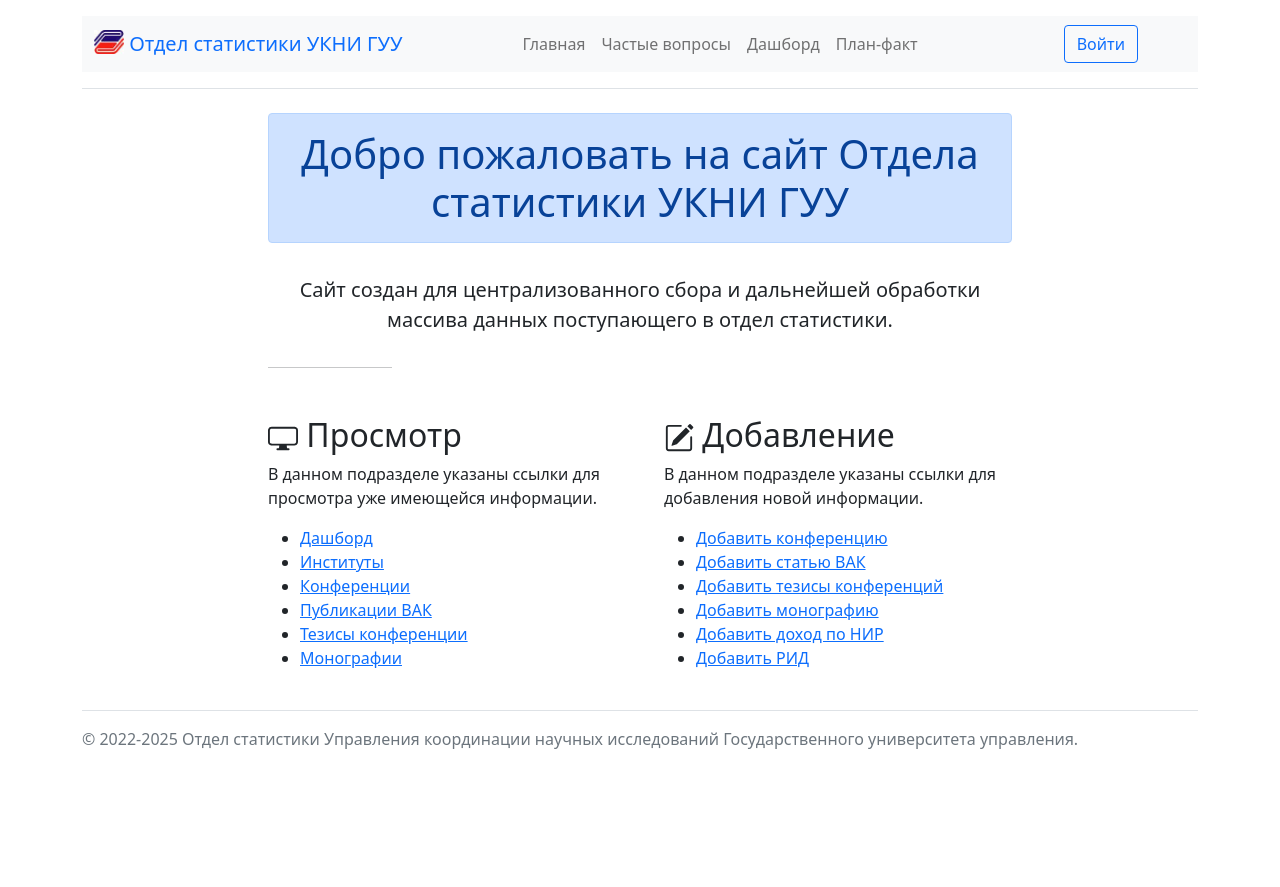
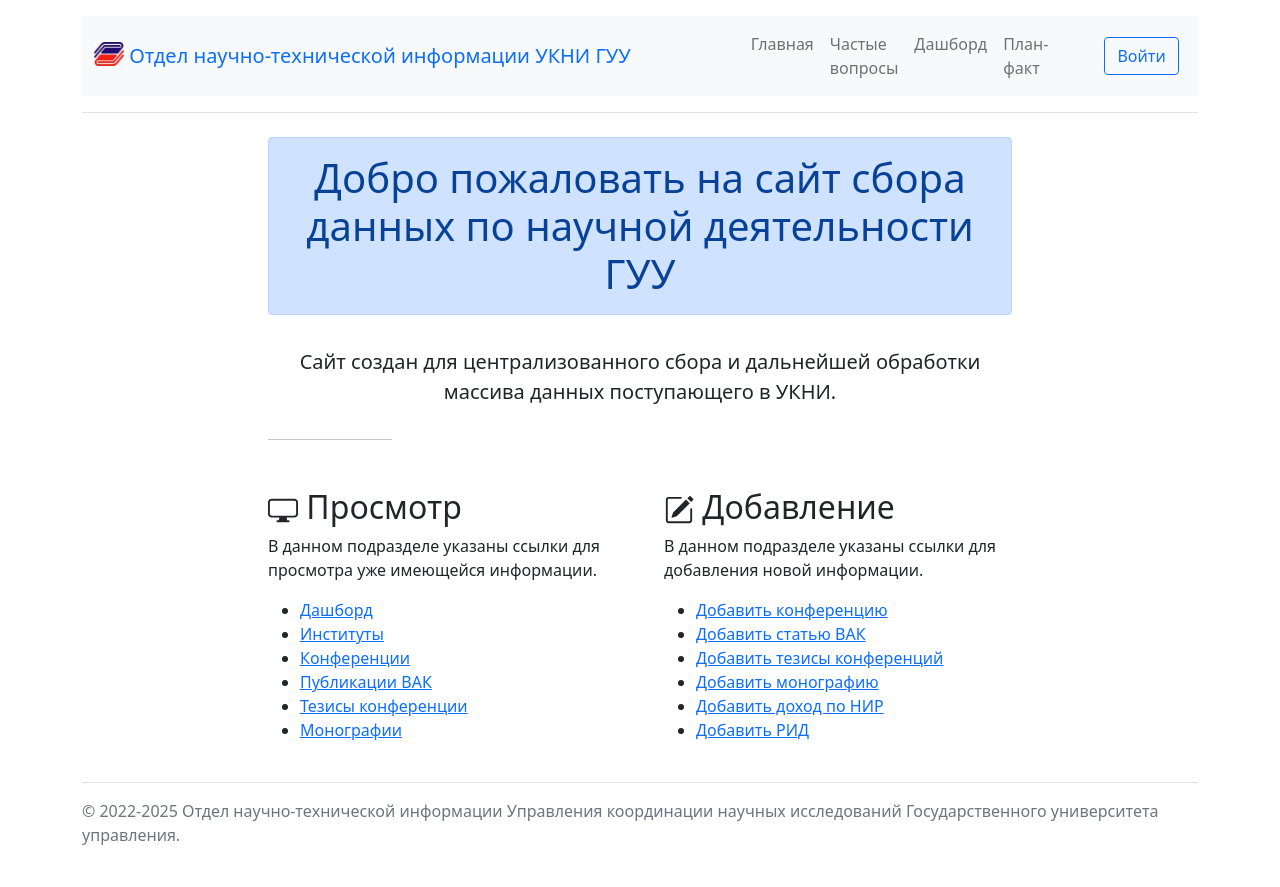
Before and after one commit to finking/stat_univer, a Django app: page / in a window 1280 px wide. Before the commit the page ends 749 px from the top, so only its background shows below. Run offline with Django 4.2, Linux system fonts and the light colour scheme.

Commit message:
Change name of the department

```diff
--- a/stat_univer/main/admin.py
+++ b/stat_univer/main/admin.py
@@ -100,8 +100,8 @@ admin.site.register(Monograph, MonographAdmin)
 admin.site.register(Income, IncomeAdmin)
 admin.site.register(RID, RIDAdmin)
 
-admin.site.site_title = 'Админ-панель сайта отдела статистики ГУУ'
-admin.site.site_header = 'Админ-панель сайта отдела статистики ГУУ'
+admin.site.site_title = 'Админ-панель сайта отдела НТИ ГУУ'
+admin.site.site_header = 'Админ-панель сайта отдела НТИ ГУУ'
 
 
 # Добавление экспорта-импорта из админ-панели с помощью библиотеки django-import-export
--- a/stat_univer/main/apps.py
+++ b/stat_univer/main/apps.py
@@ -4,4 +4,4 @@ from django.apps import AppConfig
 class MainConfig(AppConfig):
     default_auto_field = 'django.db.models.BigAutoField'
     name = 'main'
-    verbose_name = 'Отдел статистики ГУУ'
+    verbose_name = 'Отдел НТИ ГУУ'
--- a/stat_univer/main/models.py
+++ b/stat_univer/main/models.py
@@ -254,7 +254,7 @@ class BaseModel(models.Model):
     Points = models.FloatField('Количество баллов: ',
                                default=0,
                                blank=True)
-    Comment = models.TextField('Комментарий отдела статистики: ',
+    Comment = models.TextField('Комментарий проверяющего: ',
                                blank=True,
                                null=True)
     Departure = models.ForeignKey(
--- a/stat_univer/main/templates/authentication/department_parametr_list.html
+++ b/stat_univer/main/templates/authentication/department_parametr_list.html
@@ -29,7 +29,7 @@
                       <th scope="col" class="col-1 text-center">Зачет</th>
                       <th scope="col" class="col-1 text-center">Баллы</th>
                       <th scope="col" class="col-1 text-center">Год</th>
-                      <th scope="col" class="col-4 text-center">Комментарии отдела статистики </th>
+                      <th scope="col" class="col-4 text-center">Комментарии проверяющего </th>
                     </tr>
               </thead>
              <tbody>
--- a/stat_univer/main/templates/main/base.html
+++ b/stat_univer/main/templates/main/base.html
@@ -23,7 +23,7 @@
                   <div class="container-fluid">
                     <a class="navbar-brand text-primary" href="/">
                           <img src="{% static 'main/images/31-thumb_logo.jpg' %}" alt="" width="30" height="24" class="d-inline-block align-text-top">
-                            Отдел статистики УКНИ ГУУ
+                            Отдел научно-технической информации УКНИ ГУУ
                     </a>
                     <button class="navbar-toggler" type="button" data-bs-toggle="collapse" data-bs-target="#navbarSupportedContent" aria-controls="navbarSupportedContent" aria-expanded="false" aria-label="Переключатель навигации">
                       <span class="navbar-toggler-icon"></span>
@@ -76,7 +76,7 @@
 
     <footer class="d-flex flex-wrap align-items-center py-3 my-4 border-top">
         <div class="col-md-12 d-flex align-items-center">
-          <span class="text-muted">© 2022-{{current_year}} Отдел статистики Управления координации научных исследований
+          <span class="text-muted">© 2022-{{current_year}} Отдел научно-технической информации Управления координации научных исследований
               Государственного университета управления.</span>
         </div>
     </footer>
--- a/stat_univer/main/templates/main/index.html
+++ b/stat_univer/main/templates/main/index.html
@@ -8,10 +8,10 @@
 
 <div class="col-md-8 offset-md-2">
     <main>
-    <h1 class="text-center pb-3 pt-3 alert alert-primary">Добро пожаловать на сайт Отдела статистики УКНИ ГУУ</h1>
+    <h1 class="text-center pb-3 pt-3 alert alert-primary">Добро пожаловать на сайт сбора данных по научной деятельности ГУУ</h1>
 <!--        <hr class="col-3 col-md-2 mb-5">-->
     <p class="fs-5 col-md-12 text-center pb-3 pt-3">Сайт создан для централизованного сбора и дальнейшей обработки массива данных поступающего
-    в отдел статистики.</p>
+    в УКНИ.</p>
 
     <hr class="col-3 col-md-2 mb-5">
 
```
